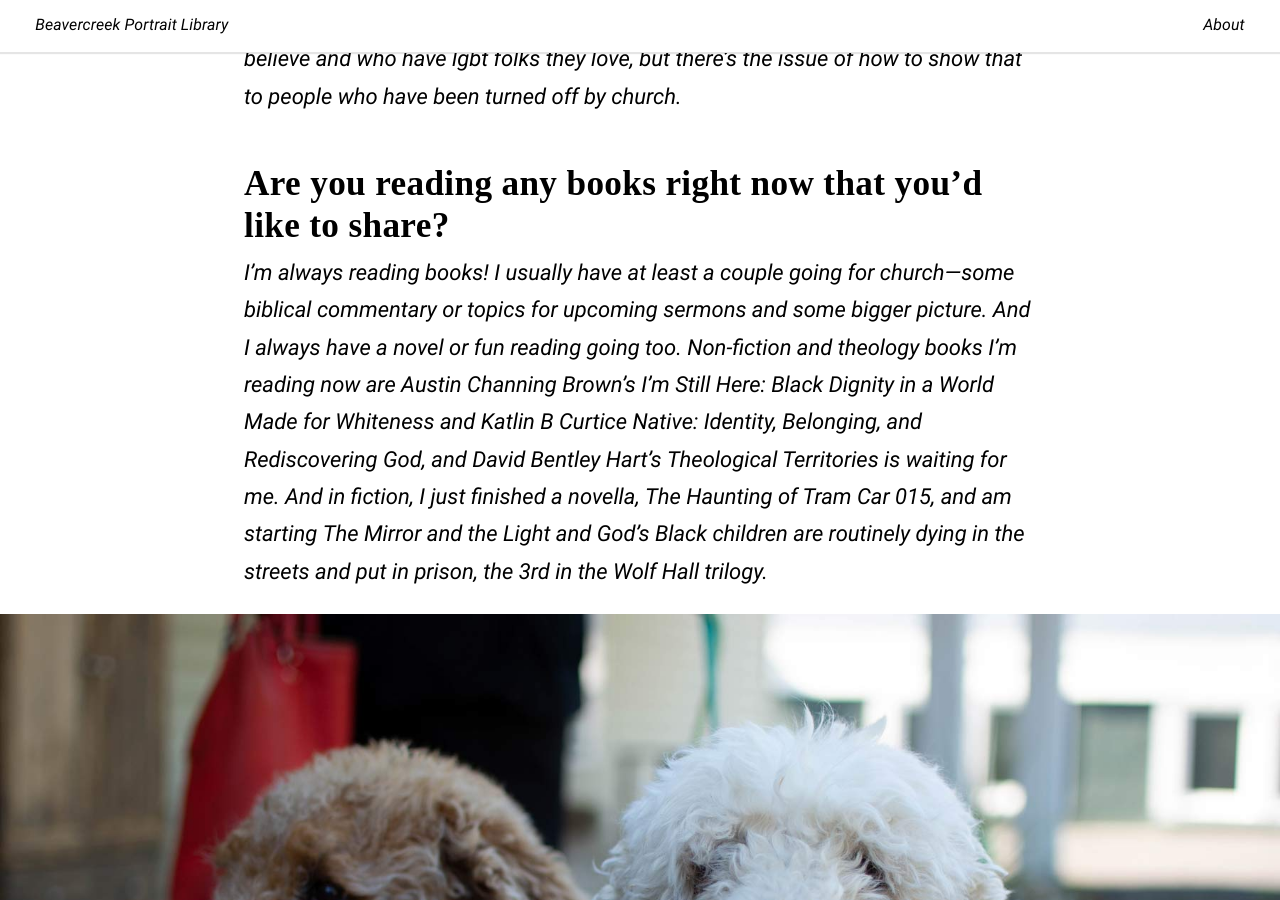
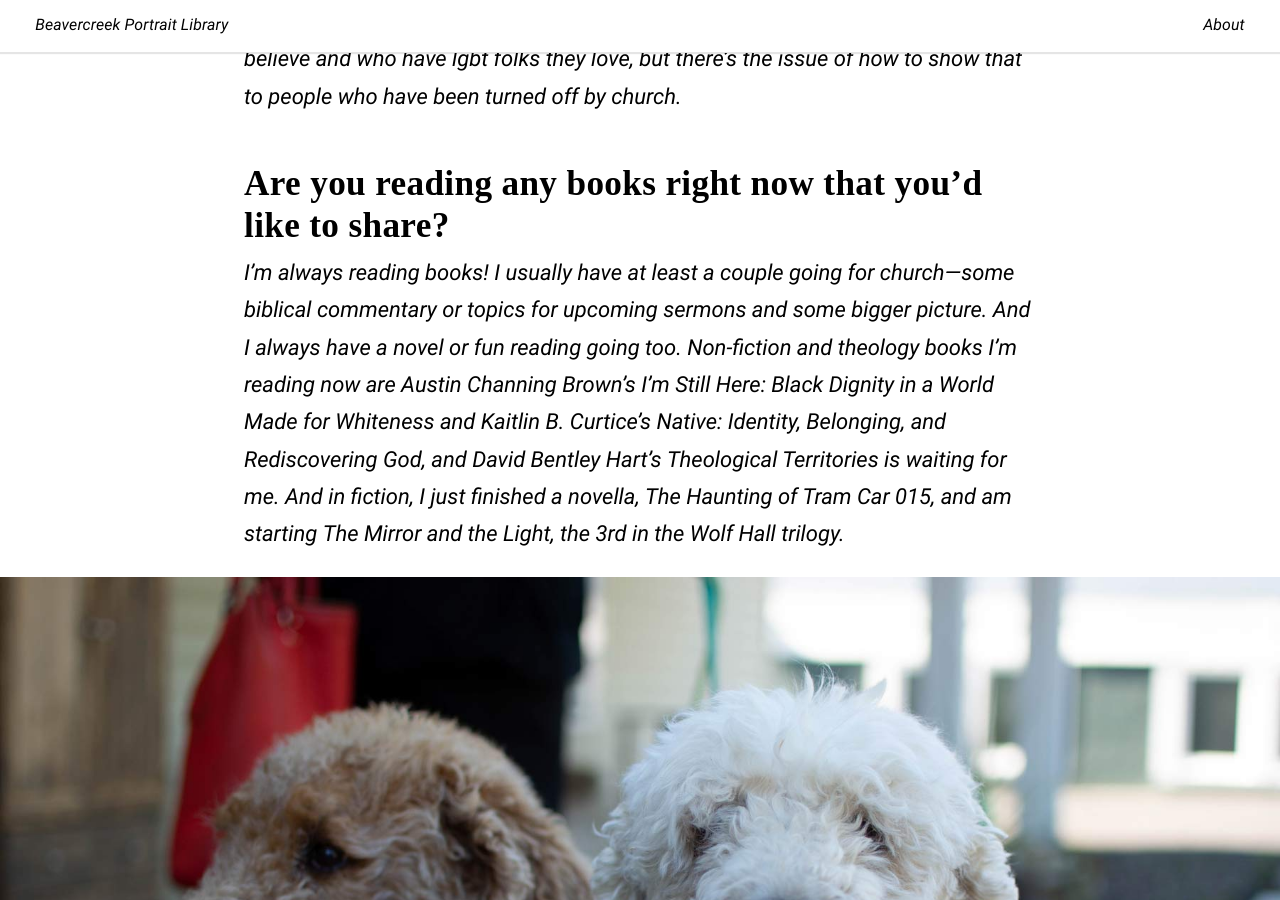
Before and after one commit to rentry/beavercreek-portrait-library, a Jekyll site: the page built from _posts/2020-06-02-portrait-1-jennifer-seaich.md, in a window 1280 px wide and 900 px high, scrolled down 12326 px. Built offline with Jekyll 4.4.1, drawn with Linux system fonts in a browser that asks for light colours.

Commit message:
Fix issues wtih book section

```diff
--- a/_posts/2020-06-02-portrait-1-jennifer-seaich.md
+++ b/_posts/2020-06-02-portrait-1-jennifer-seaich.md
@@ -69,7 +69,7 @@ There is still spiritual hunger, as real and meaningful as other needs, and we s
 
 ## Are you reading any books right now that you’d like to share?
 
-I'm always reading books! I usually have at least a couple going for church—some biblical commentary or topics for upcoming sermons and some bigger picture. And I always have a novel or fun reading going too. Non-fiction and theology books I'm reading now are <i>Austin Channing Brown's I'm Still Here: Black Dignity in a World Made for Whiteness</i> and <i>Katlin B Curtice Native: Identity, Belonging, and Rediscovering God</i>, and David Bentley Hart's <i>Theological Territories</i> is waiting for me. And in fiction, I just finished a novella, <i>The Haunting of Tram Car 015</i>, and am starting <i>The Mirror and the Light and God’s Black children are routinely dying in the streets and put in prison, the 3rd in the Wolf Hall trilogy.
+I'm always reading books! I usually have at least a couple going for church—some biblical commentary or topics for upcoming sermons and some bigger picture. And I always have a novel or fun reading going too. Non-fiction and theology books I'm reading now are Austin Channing Brown's <i>I'm Still Here: Black Dignity in a World Made for Whiteness</i> and Kaitlin B. Curtice's <i>Native: Identity, Belonging, and Rediscovering God</i>, and David Bentley Hart's <i>Theological Territories</i> is waiting for me. And in fiction, I just finished a novella, <i>The Haunting of Tram Car 015</i>, and am starting <i>The Mirror and the Light</i>, the 3rd in the Wolf Hall trilogy.
 
 ![Poodles Owen and Finn panting on a warm day in the shade](/assets/images/bpl-1-5.jpg#full)
 
```
Also changed, not shown: assets/images/seo.jpg.
